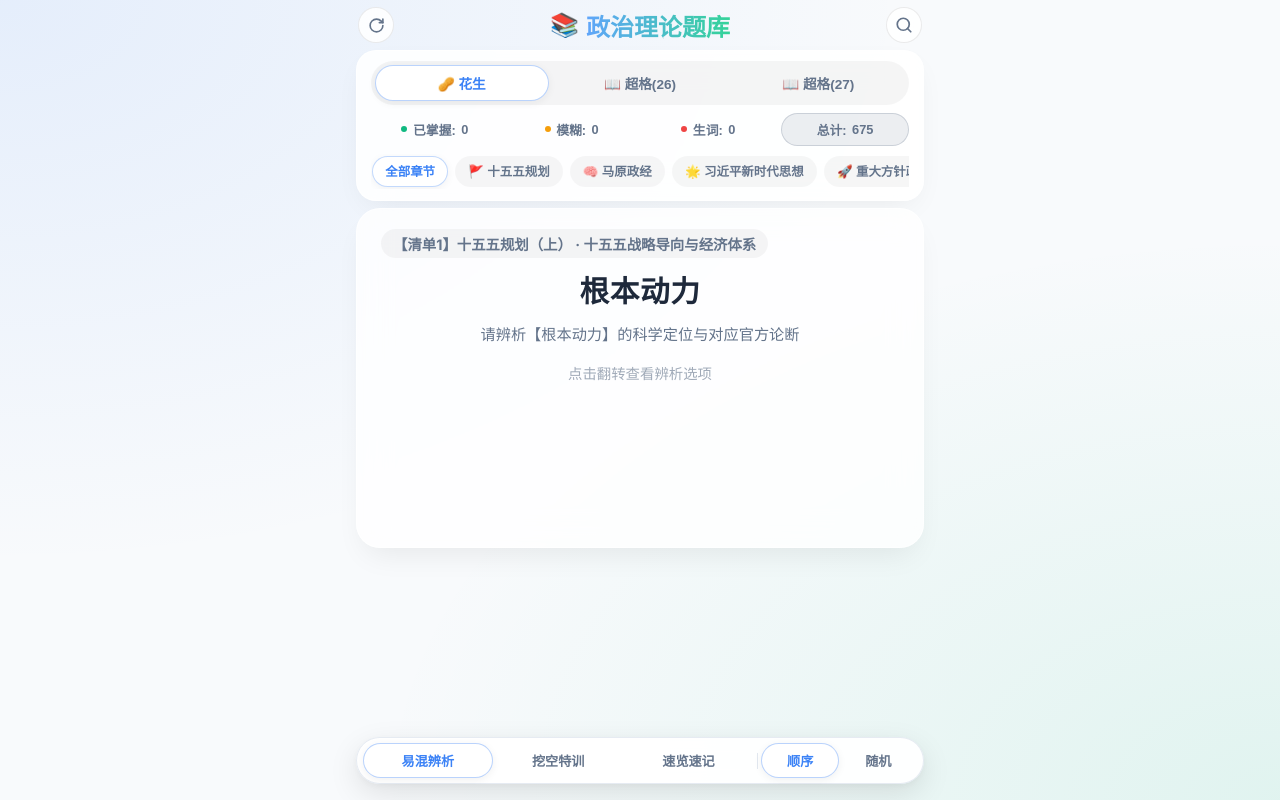
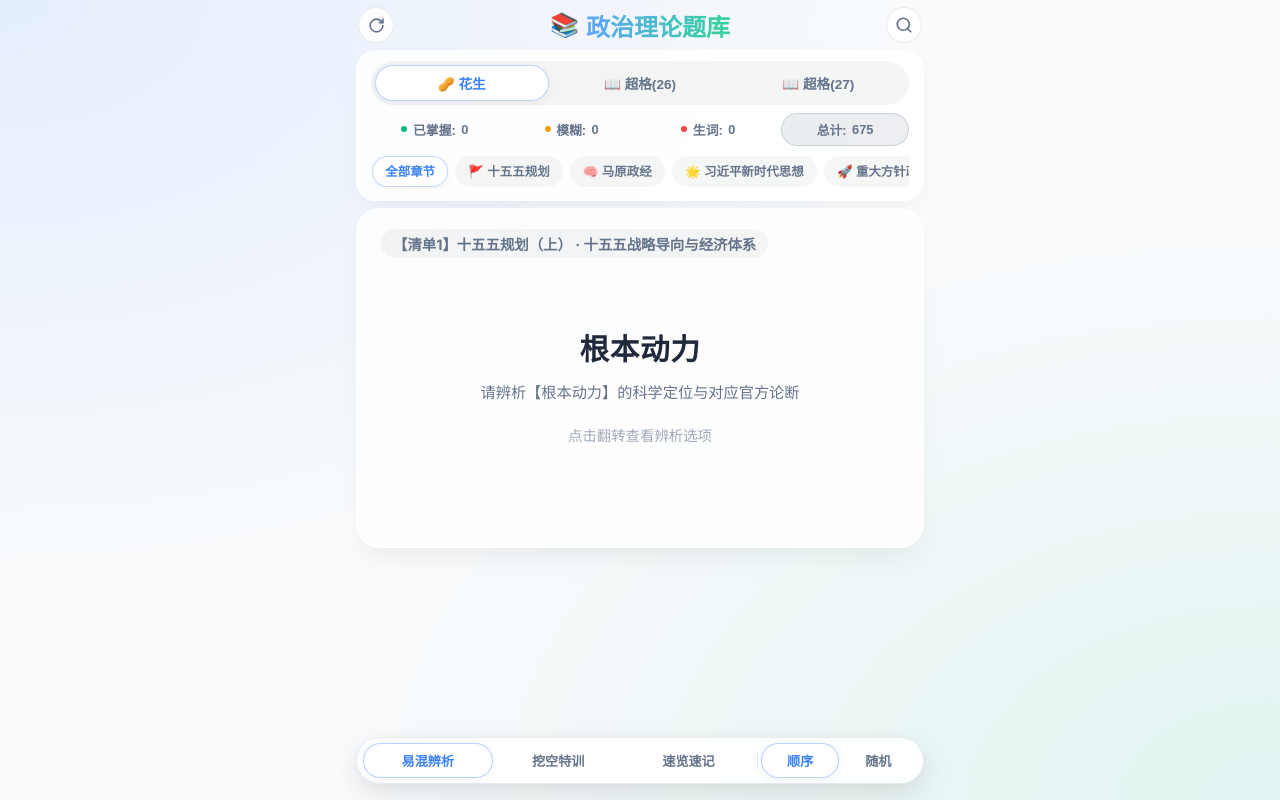
Before and after one commit to troses3/zhengzhi-fuxi, a React (Vite) app: page / in a window 1280 px wide. Built offline with nearby package versions, Linux system fonts and the light colour scheme.

Commit message:
fix(ui): vertically center question text inside front card while keeping top badges pinned

```diff
--- a/src/App.css
+++ b/src/App.css
@@ -682,9 +682,30 @@ body {
   padding: 1.25rem 1.5rem;
   display: flex;
   flex-direction: column;
-  justify-content: flex-start;
-  align-items: flex-start;
-  text-align: left;
+  justify-content: center;
+  align-items: center;
+  position: absolute;
+  width: 100%;
+  height: 100%;
+}
+
+.card-top-bar {
+  position: absolute;
+  top: 1.25rem;
+  left: 1.5rem;
+  right: 1.5rem;
+  display: flex;
+  justify-content: space-between;
+  align-items: center;
+}
+
+.card-front-center-content {
+  display: flex;
+  flex-direction: column;
+  align-items: center;
+  justify-content: center;
+  width: 100%;
+  padding-top: 1.2rem;
 }
 
 .status-badge-inline {
--- a/src/App.jsx
+++ b/src/App.jsx
@@ -898,7 +898,7 @@ function App() {
                   <div className={`card ${isFlipped ? 'flipped' : ''}`}>
                     {/* 卡片正面 */}
                     <div className="card-front">
-                      <div className="card-top-bar" style={{ display: 'flex', justifyContent: 'space-between', alignItems: 'center', width: '100%', marginBottom: '0.85rem' }}>
+                      <div className="card-top-bar">
                         <div className="group-tag" style={{ margin: 0 }}>
                           {currentItem.group && currentItem.subcategory && currentItem.group !== currentItem.subcategory
                             ? `${currentItem.group} · ${currentItem.subcategory}`
@@ -910,6 +910,8 @@ function App() {
                           </div>
                         )}
                       </div>
+
+                      <div className="card-front-center-content">
                         {activeMode === 'quiz' ? (
                           <h2 className="idiom-word sentence-blank" style={{ margin: 0, width: '100%', textAlign: 'justify', lineHeight: '1.65' }}>
                             {renderSentenceWithBlank(currentExample || currentItem.meaning, currentItem.word)}
@@ -924,8 +926,9 @@ function App() {
                             </div>
                           </div>
                         )}
-                      <div className="card-hint" style={{ marginTop: '1rem', width: '100%', textAlign: 'center' }}>
+                        <div className="card-hint" style={{ marginTop: '1.25rem', width: '100%', textAlign: 'center' }}>
                           点击翻转查看{activeMode === 'quiz' ? '备选考点词' : '辨析选项'}
+                        </div>
                       </div>
                     </div>
 
```
Also changed, not shown: 5 other files (tests, documents, lock files or other folders). Lines whose indentation alone changed are shown as unchanged.
